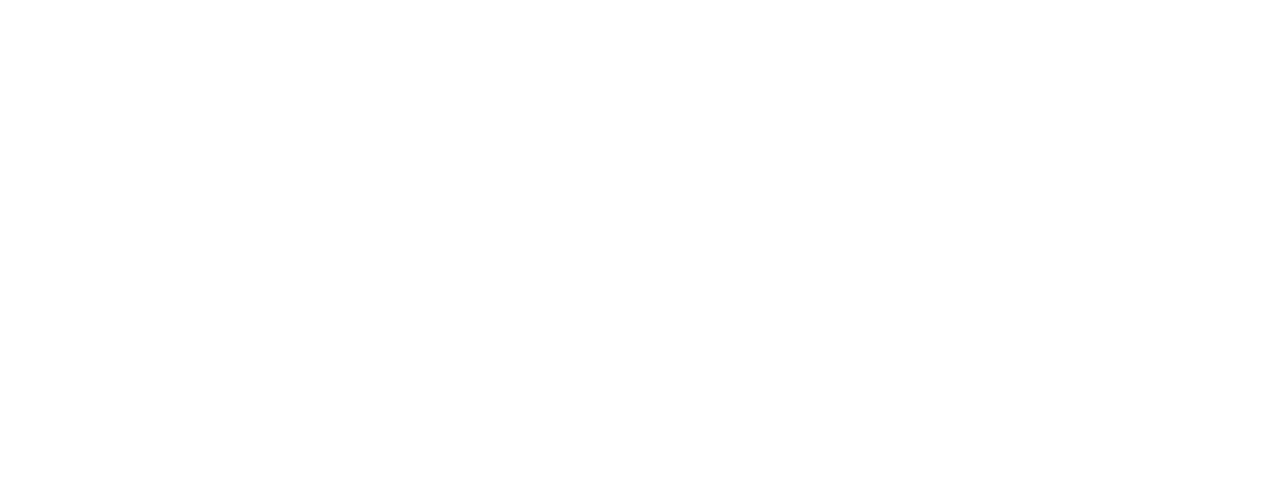
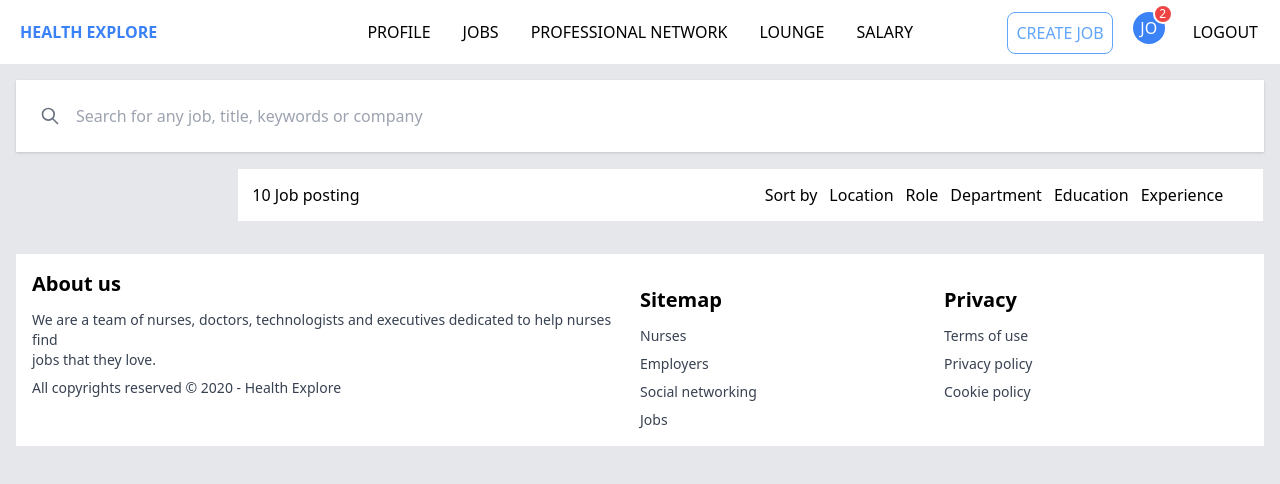
Before and after one commit to imox2/clipboard-health, a Next.js app: page / in a window 1280 px wide. Shown: the top 484 px of the page. Built offline with nearby package versions, Linux system fonts and the light colour scheme.

Commit message:
Added static UI components needed eg: footer, navbar, search, jobs

```diff
--- /dev/null
+++ b/components/footer/index.js
@@ -0,0 +1,67 @@
+export default function Footer() {
+    return (
+        <div className="flex flex-col m-4 p-4 space-y-4 bg-white mt-8 lg:flex-row">
+            <div className="lg:w-1/2">
+                <div className="text-xl font-bold">About us</div>
+                <div className="mt-3 text-sm text-gray-700 space-y-2">
+                    <p>
+                        We are a team of nurses, doctors, technologists and
+                        executives dedicated to help nurses find
+                        <br/> jobs that they
+                        love.
+                    </p>
+                    <p>All copyrights reserved &copy; 2020 - Health Explore</p>
+                </div>
+            </div>
+            <div className="lg:w-1/4">
+                <div className="text-xl font-bold">Sitemap</div>
+                <div className="mt-3 text-sm text-gray-700 space-y-2">
+                    <ul className="space-y-2">
+                        <li>
+
+                                <a href="/">Nurses</a>
+
+                        </li>
+                        <li>
+
+                                <a href="/">Employers</a>
+
+                        </li>
+                        <li>
+
+                                <a href="/">Social networking</a>
+
+                        </li>
+                        <li>
+
+                                <a href="/">Jobs</a>
+
+                        </li>
+                    </ul>
+                </div>
+            </div>
+            <div>
+                <div className="text-xl font-bold">Privacy</div>
+                <div className="mt-3 text-sm text-gray-700 space-y-2">
+                    <ul className="space-y-2">
+                        <li>
+
+                                <a href="/">Terms of use</a>
+
+                        </li>
+                        <li>
+
+                                <a href="/">Privacy policy</a>
+
+                        </li>
+                        <li>
+
+                                <a href="/">Cookie policy</a>
+
+                        </li>
+                    </ul>
+                </div>
+            </div>
+        </div>
+    )
+}
--- /dev/null
+++ b/components/jobs/filters.js
@@ -0,0 +1,56 @@
+import Link from 'next/link';
+import axios from 'axios';
+import React, {useState, useEffect, Fragment} from 'react';
+
+function Widget({title, data}) {
+    return (
+        <div className="bg-white p-4 border border-gray-200">
+            <div className="font-bold">title</div>
+            <div className="text-sm mt-3">
+                <ul className="space-y-2">
+                    {data.map((el, index) =>(
+                         index<=11 ?
+                        <li>
+                            {index<=10 ?
+                                <a href="/">
+                                {el['key']} <span className="text-xs text-gray-300">{el['doc_count']}</span>
+                            </a>:
+                            <a href="/">
+                                Show More
+                            </a>
+                            }
+
+                        </li>:''
+                    ))}
+                </ul>
+            </div>
+        </div>
+    )
+}
+
+export default function Filters() {
+    const [filters, setFilters] = useState({
+        'job_type': [],
+        'department': [],
+        'work_schedule': [],
+        'experience': []
+    });
+
+    useEffect(async () => {
+    const result = await axios(
+        'api/filters',
+    );
+    setFilters(result.data);
+    console.log("result.data:",result.data);
+    }, []);
+    return (
+
+            <Fragment>
+            {filters ? (
+                Object.keys(filters).map(filter => (
+                    <Widget key={filter} title={filter} data={filters[filter]} />
+                ))
+            ):''}
+            </Fragment>
+    )
+}
--- /dev/null
+++ b/components/jobs/index.js
@@ -0,0 +1,23 @@
+import React, {useState, useEffect, Fragment} from 'react';
+
+export default function Jobs() {
+    return (
+        <div className="m-4 flex flex-row lg:space-x-4">
+            <div className="hidden lg:block lg:w-1/5">
+            </div>
+            <div className="w-full bg-white  lg:border lg:border-gray-200">
+            <div className="grid grid-cols-2">
+  <div className="space-x-3 p-3.5 items-center">10 Job posting</div>
+  <div className="flex flex-row space-x-3 p-3.5 items-center">
+  <div>Sort by</div>
+  <div>Location</div>
+  <div>Role</div>
+  <div>Department</div>
+  <div>Education</div>
+  <div>Experience</div>
+</div>
+</div>
+            </div>
+        </div>
+    )
+}
--- /dev/null
+++ b/components/navbar/index.js
@@ -0,0 +1,61 @@
+function Navbar() {
+    return (
+        <div className="flex bg-white h-16 content-center">
+            <div className="flex flex-grow lg:w-1/4">
+                <div className="p-5 lg:hidden">
+                    <div className="w-6">
+                    <svg
+            xmlns="http://www.w3.org/2000/svg"
+            fill="none"
+            viewBox="0 0 24 24"
+            stroke="currentColor"
+        >
+            <path
+                strokeLinecap="round"
+                strokeLinejoin="round"
+                strokeWidth={2}
+                d="M4 6h16M4 12h16M4 18h16"
+            />
+        </svg>
+                    </div>
+                </div>
+                <div className="flex-grow text-blue-500 font-bold pt-5 lg:p-5">
+                        <a className="block">HEALTH EXPLORE</a>
+                </div>
+            </div>
+            <div className="hidden lg:block lg:w-1/2 lg:h-full">
+                <ul className="flex mt-5 h-full space-x-8">
+                    <li><a href="/">PROFILE</a></li>
+                    <li><a href="/">JOBS</a></li>
+                    <li><a href="/">PROFESSIONAL NETWORK</a></li>
+                    <li><a href="/">LOUNGE</a></li>
+                    <li><a href="/">SALARY</a></li>
+                </ul>
+            </div>
+            <div className="mr-3.5 flex space-x-5">
+                <div className="hidden lg:block">
+                        <a className="text-blue-400 block mt-3 p-2 border-blue-400 border rounded-lg">
+                            CREATE JOB
+                        </a>
+                </div>
+                <div className="mt-3">
+                    <div className="relative">
+                        <div className="flex content-center justify-center w-8 h-8 rounded-full bg-blue-500">
+                            <div className="text-white pt-1">JO</div>
+                        </div>
+                        <div className="flex content-center justify-center absolute -top-2 -right-2 border-white border-2 rounded-full bg-red-500 text-xs w-5 h-5 text-white">
+                            2
+                        </div>
+                    </div>
+                </div>
+                <div className="hidden lg:block">
+                    <button className="p-2 mt-3">
+                        LOGOUT
+                    </button>
+                </div>
+            </div>
+        </div>
+    )
+}
+
+export default Navbar;
--- /dev/null
+++ b/components/search/index.js
@@ -0,0 +1,26 @@
+const Search = () => {
+  return (
+    <div className="m-4 bg-white shadow p-4 flex">
+        <span className="w-auto flex justify-end items-center text-gray-500 p-2">
+        <button className="w-5 flex-gro-0">
+                    <svg
+                        xmlns="http://www.w3.org/2000/svg"
+                        fill="none"
+                        viewBox="0 0 24 24"
+                        stroke="currentColor"
+                    >
+                        <path
+                            strokeLinecap="round"
+                            strokeLinejoin="round"
+                            strokeWidth={2}
+                            d="M21 21l-6-6m2-5a7 7 0 11-14 0 7 7 0 0114 0z"
+                        />
+                    </svg>
+                </button>
+        </span>
+        <input className="w-full rounded p-2" type="search" placeholder="Search for any job, title, keywords or company" />
+    </div>
+  );
+};
+
+export default Search;
--- a/pages/_app.js
+++ b/pages/_app.js
@@ -1,3 +1,5 @@
+import '../styles/index.css'
+
 function MyApp({ Component, pageProps }) {
   return <Component {...pageProps} />
 }
--- a/pages/index.js
+++ b/pages/index.js
@@ -1,4 +1,8 @@
 import Head from 'next/head'
+import NavBar from "../components/navbar";
+import Search from "../components/search";
+import Jobs from "../components/jobs";
+import Footer from "../components/footer";
 
 export default function Home() {
   return (
@@ -7,6 +11,10 @@ export default function Home() {
         <title>Clipboard Health</title>
         <link rel="icon" href="/favicon.ico" />
       </Head>
+      <NavBar />
+      <Search />
+      <Jobs />
+      <Footer />
     </div>
   )
 }
```
